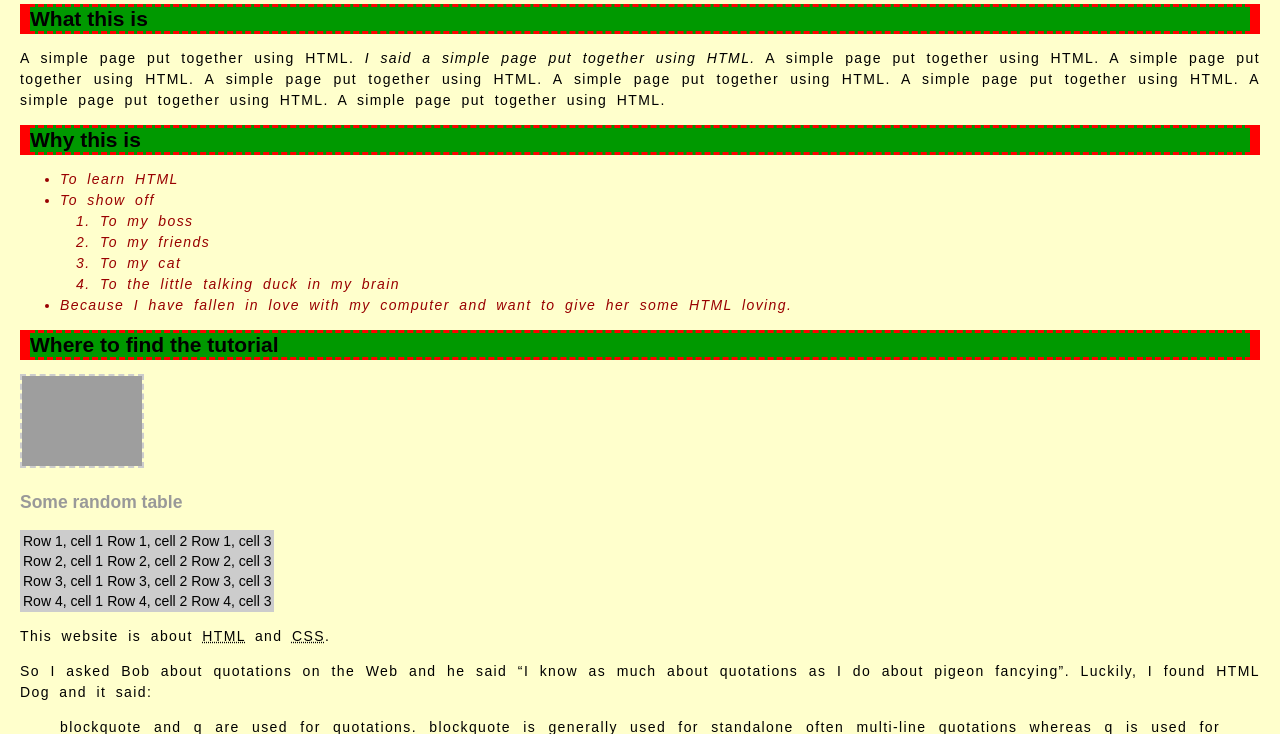
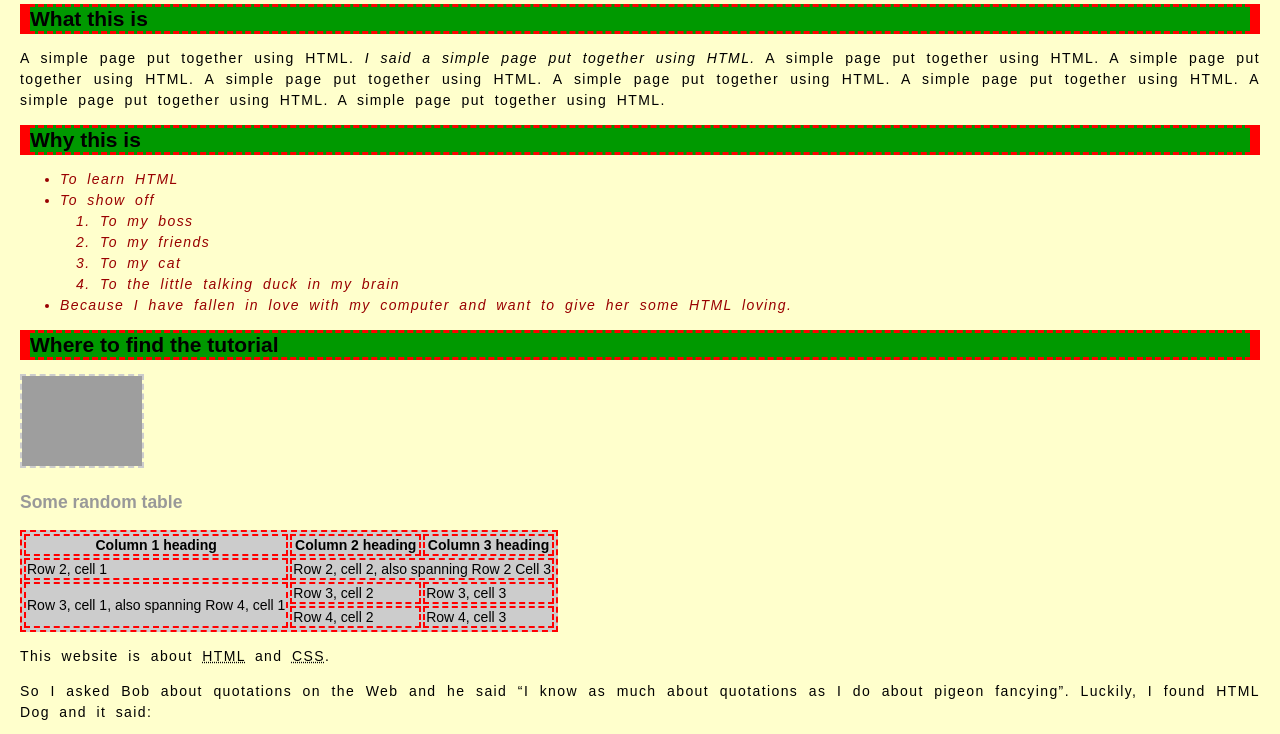
Before and after one commit to sunnyak247/html-dog-beginner-css-tutorial, a plain HTML site: page index.html in a window 1280 px wide. Shown: the part 77-811 px from the top of the page. Drawn offline with Linux system fonts and the light colour scheme; grey boxes are pictures that could not be loaded.

Commit message:
added colspan and rowspan

```diff
--- a/index.html
+++ b/index.html
@@ -34,22 +34,20 @@
 <h3>Some random table</h3>
 <table>
     <tr>
-        <td>Row 1, cell 1</td>
-        <td>Row 1, cell 2</td>
-        <td>Row 1, cell 3</td>
+        <th>Column 1 heading</th>
+        <th>Column 2 heading</th>
+        <th>Column 3 heading</th>
     </tr>
     <tr>
         <td>Row 2, cell 1</td>
-        <td>Row 2, cell 2</td>
-        <td>Row 2, cell 3</td>
+        <td colspan="2">Row 2, cell 2, also spanning Row 2 Cell 3</td>
     </tr>
     <tr>
-        <td>Row 3, cell 1</td>
+        <td rowspan="2">Row 3, cell 1, also spanning Row 4, cell 1</td>
         <td>Row 3, cell 2</td>
         <td>Row 3, cell 3</td>
     </tr>
     <tr>
-        <td>Row 4, cell 1</td>
         <td>Row 4, cell 2</td>
         <td>Row 4, cell 3</td>
     </tr>
--- a/style.css
+++ b/style.css
@@ -74,6 +74,9 @@ li {
     text-align: justify;
 }
 
-table {
+table, th, tr, td {
     background-color: #ccc;
+     border-style: dashed;
+    border-width: 2px;
+    border-color: red;
 }
```
